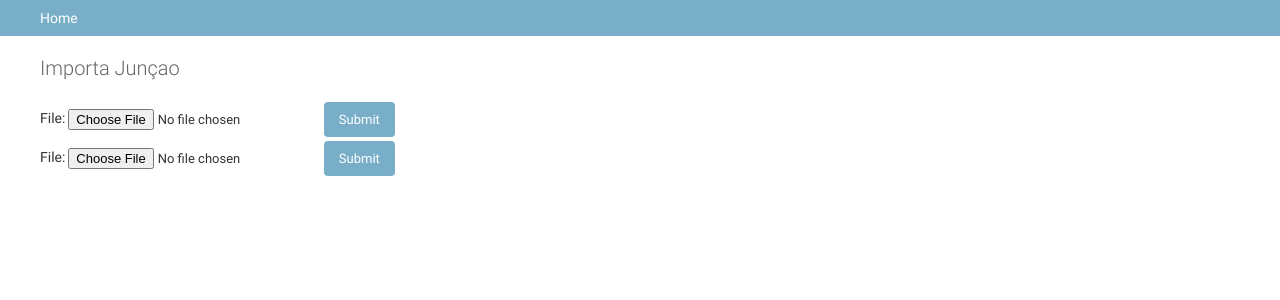
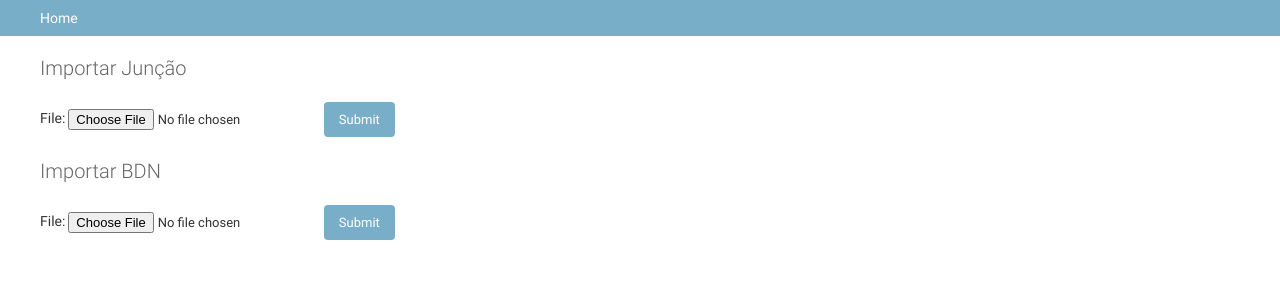
Before and after one commit to 7tech-solucoesd/sistema-de-analise-de-pontos-de-falha, a Django app: page /admin/import/ in a window 1280 px wide. Shown: the part 48-348 px from the top of the page. Run offline with Django 3.2, Linux system fonts and the light colour scheme; the visitor is signed in with stand-in values (Sample User, id 1).

Commit message:
Separaçao das importaçoes em Junçao e BDN

```diff
--- a/embratel/templates/file.html
+++ b/embratel/templates/file.html
@@ -1,11 +1,13 @@
 {% extends "admin/base_site.html" %}
 {% block content %}
-    <h1>Importa Junçao</h1>
+    <h1>Importar Junção</h1>
     <form action="/admin/import/" method="post" enctype="multipart/form-data">
         {% csrf_token %}
         {{ form }}
         <input type="submit" value="Submit" />
     </form>
+    <h1></h1>
+    <h1>Importar BDN</h1>
     <form action="/admin/import2/" method="post" enctype="multipart/form-data">
         {% csrf_token %}
         {{ form }}
```
